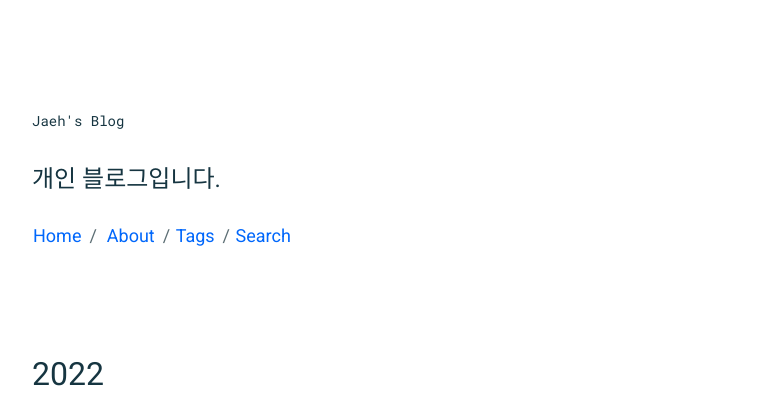
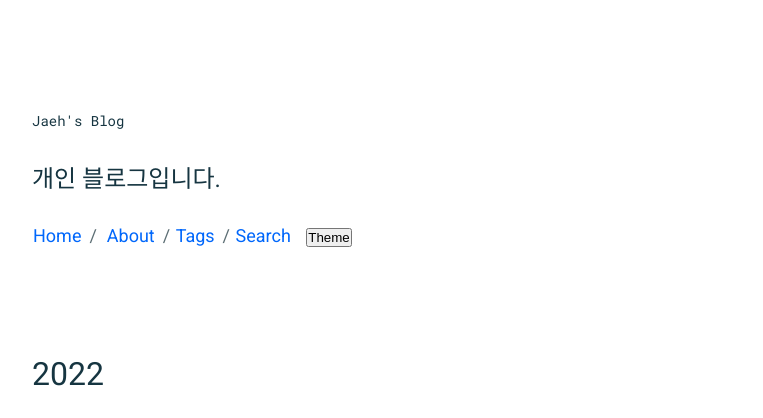
Before and after one commit to heonyus/heonyus.github.io, a Jekyll site: the page built from index.html, in a window 1280 px wide. Shown: the top 418 px of the page, without its empty margins (258-1021 px from the left). Built offline with Jekyll 4.4.1, drawn with Linux system fonts in a browser that asks for light colours.

Commit message:
Add dark mode: CSS variables, auto theme + toggle button

```diff
--- a/_includes/head.html
+++ b/_includes/head.html
@@ -6,6 +6,7 @@
   <meta name="description" content="{% if page.excerpt %}{{ page.excerpt | strip_html | strip_newlines | truncate: 160 }}{% else %}{{ site.description }}{% endif %}">
   <link href='https://fonts.googleapis.com/css?family=Roboto+Mono|Roboto:300,400,900,400italic' rel='stylesheet' type='text/css'>
   <link rel="stylesheet" href="{{ "/css/main.css" | prepend: site.baseurl }}">
+  <script defer src="{{ "/assets/theme.js" | prepend: site.baseurl }}"></script>
   <link rel="canonical" href="{{ page.url | replace:'index.html','' | prepend: site.baseurl | prepend: site.url }}">
   <link rel="alternate" type="application/rss+xml" title="{{ site.title }}" href="{{ "/feed.xml" | prepend: site.baseurl | prepend: site.url }}">
 </head>
--- a/_sass/helpers/_variables.scss
+++ b/_sass/helpers/_variables.scss
@@ -20,3 +20,20 @@
 
 // Misc
 $m-border: 1px solid $c-base__2;
+
+/* Dark theme variables */
+:root[data-theme='light'] {
+  --bg: #ffffff;
+  --text: #2b2b2b;
+  --muted: #5c6e74;
+  --border: #e8e8e8;
+  --link: #0067FB;
+}
+
+:root[data-theme='dark'] {
+  --bg: #0f1418;
+  --text: #e6edf3;
+  --muted: #9aa7b2;
+  --border: #2d3640;
+  --link: #4ea1ff;
+}
--- a/_sass/utilities/_layout.scss
+++ b/_sass/utilities/_layout.scss
@@ -10,3 +10,15 @@
     padding-right: 1rem; // 10px
     padding-left: 1rem; // 10px
 }
+
+/* Global theme application */
+body {
+    background: var(--bg);
+    color: var(--text);
+}
+
+a { color: var(--link); }
+
+hr, .pagenav, .wrapper, .c-archives__item, .c-toc__nav {
+    border-color: var(--border);
+}
--- /dev/null
+++ b/assets/theme.js
@@ -0,0 +1,38 @@
+(function(){
+  'use strict';
+
+  const STORAGE_KEY = 'site-theme';
+  const prefersDark = window.matchMedia && window.matchMedia('(prefers-color-scheme: dark)').matches;
+
+  function applyTheme(theme){
+    document.documentElement.setAttribute('data-theme', theme);
+    try { localStorage.setItem(STORAGE_KEY, theme); } catch(e){}
+  }
+
+  function currentTheme(){
+    try { return localStorage.getItem(STORAGE_KEY); } catch(e){ return null; }
+  }
+
+  // 초기 적용
+  applyTheme(currentTheme() || (prefersDark ? 'dark' : 'light'));
+
+  // 헤더에 토글 버튼 추가
+  function injectToggle(){
+    const header = document.querySelector('.c-page__header p');
+    if(!header) return;
+    const btn = document.createElement('button');
+    btn.type = 'button';
+    btn.textContent = 'Theme';
+    btn.style.marginLeft = '10px';
+    btn.className = 'theme-toggle';
+    btn.addEventListener('click', function(){
+      const next = document.documentElement.getAttribute('data-theme') === 'dark' ? 'light' : 'dark';
+      applyTheme(next);
+    });
+    header.appendChild(document.createTextNode(' '));
+    header.appendChild(btn);
+  }
+
+  if(document.readyState==='loading') document.addEventListener('DOMContentLoaded', injectToggle);
+  else injectToggle();
+})();
```
